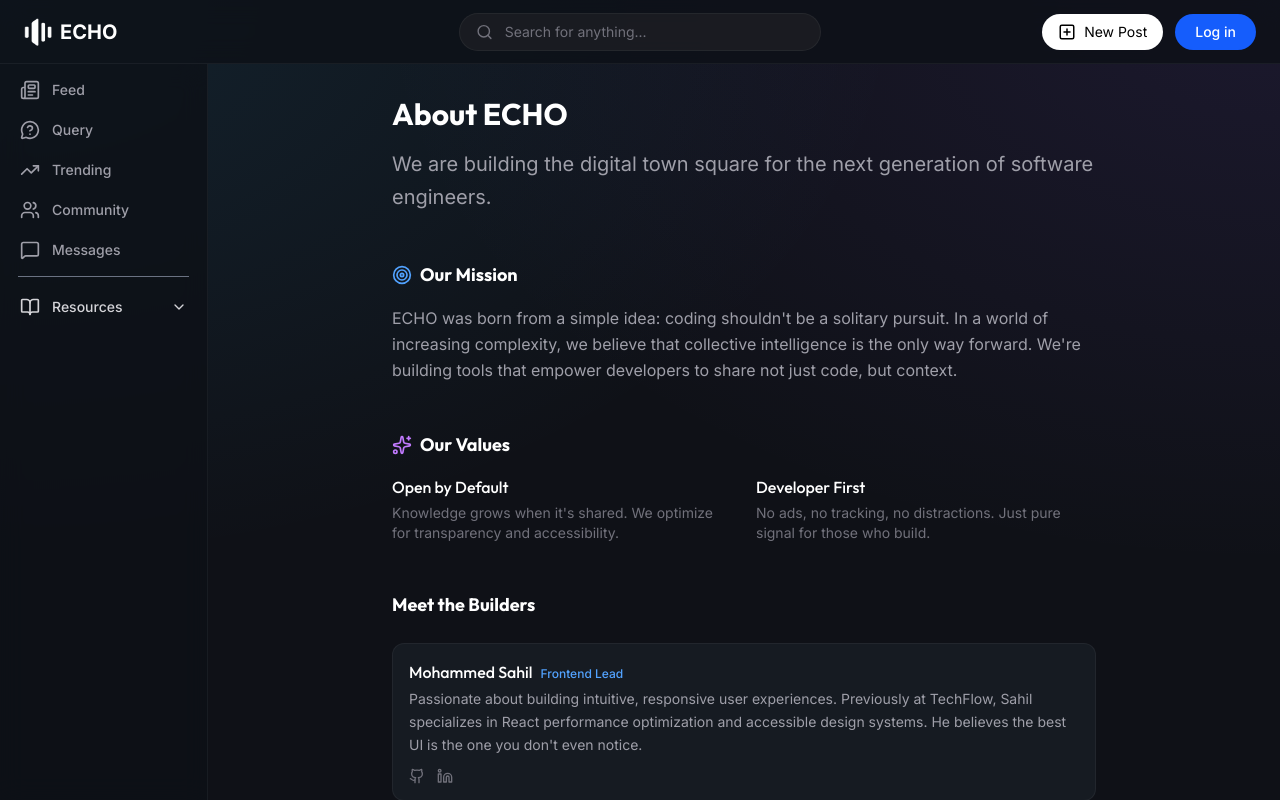
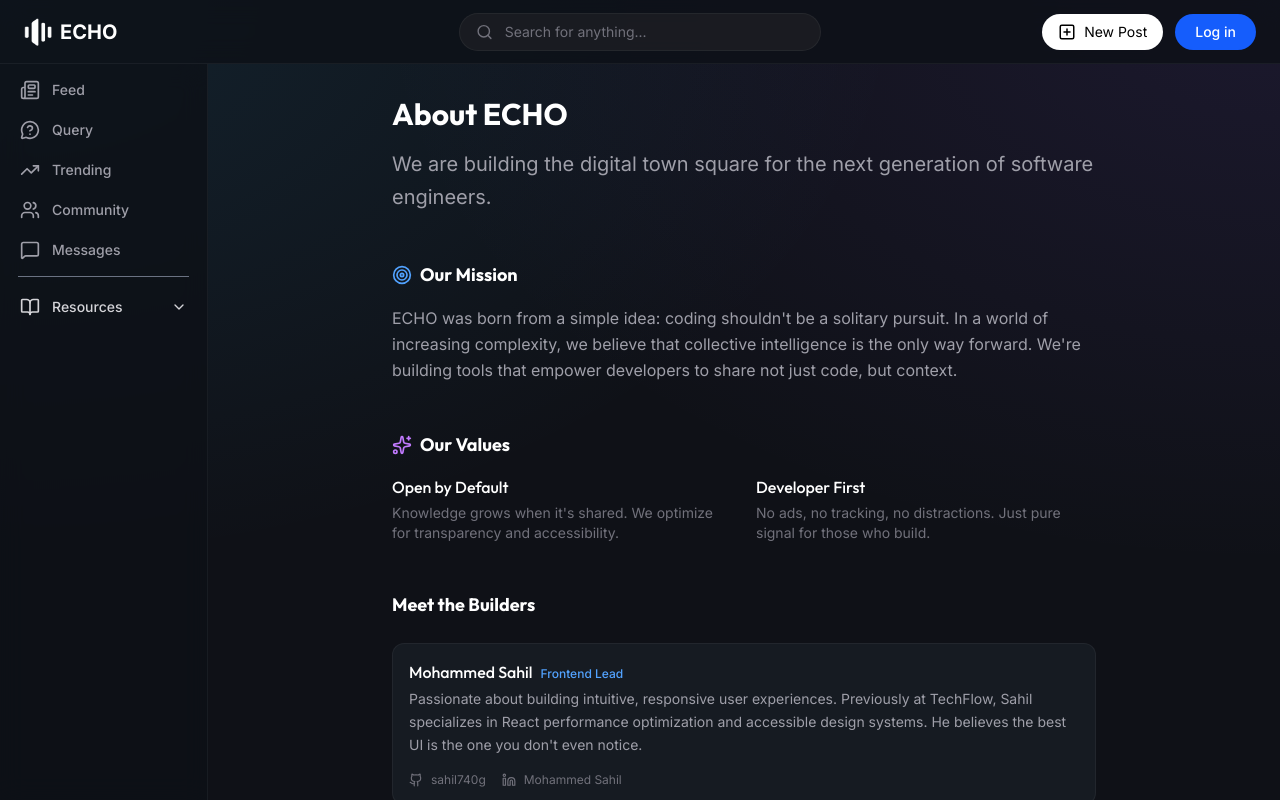
Before and after one commit to sahil740g/ECHO, a React (Vite) app: page /about in a window 1280 px wide. Built offline with nearby package versions, Linux system fonts and the light colour scheme.

Commit message:
feat: Add a new About Us page component detailing the project's mission, values, and team members.

```diff
--- a/src/pages/about.jsx
+++ b/src/pages/about.jsx
@@ -50,29 +50,37 @@ const About = () => {
                                 name: "Mohammed Sahil",
                                 role: "Frontend Lead",
                                 desc: "Passionate about building intuitive, responsive user experiences. Previously at TechFlow, Sahil specializes in React performance optimization and accessible design systems. He believes the best UI is the one you don't even notice.",
-                                github: "#",
-                                linkedin: "#"
+                                github: "https://github.com/sahil740g",
+                                githubUser: "sahil740g",
+                                linkedin: "https://www.linkedin.com/in/mohammed-sahil-49399731b",
+                                linkedinUser: "Mohammed Sahil"
                             },
                             {
                                 name: "Dishant Savadia",
                                 role: "Backend Architect",
                                 desc: "Expert in distributed systems and scalable infrastructure. Dishant spent 5 years contributing to major open-source databases before joining ECHO. He loves Rust, Go, and solving complex concurrency problems.",
-                                github: "#",
-                                linkedin: "#"
+                                github: "https://github.com/dishant11max",
+                                githubUser: "dishant11max",
+                                linkedin: "https://www.linkedin.com/in/dishant-savadia-b38b0a289/",
+                                linkedinUser: "Dishant Savadia"
                             },
                             {
                                 name: "Sk Tahsin Ali",
                                 role: "Product Designer",
                                 desc: "Crafting distinct visual identities and seamless workflows. Tahsin bridges the gap between engineering and art, ensuring that every pixel serves a purpose. He is a minimalist at heart and a typography nerd.",
                                 github: "#",
-                                linkedin: "#"
+                                githubUser: "tahsinali",
+                                linkedin: "#",
+                                linkedinUser: "Sk Tahsin Ali"
                             },
                             {
                                 name: "Swatipayal Mohanty",
                                 role: "Community Lead",
                                 desc: "Building bridges between ECHO and the global developer ecosystem. Swatipayal organizes our hackathons, manages the mentorship program, and ensures that every voice in the community is heard and valued.",
                                 github: "#",
-                                linkedin: "#"
+                                githubUser: "swatipayal",
+                                linkedin: "#",
+                                linkedinUser: "Swatipayal Mohanty"
                             }
                         ].map((dev, i) => (
                             <div key={i} className="flex items-start gap-4 p-4 bg-[#161b22] border border-white/5 rounded-xl hover:border-white/10 transition-colors">
@@ -81,13 +89,15 @@ const About = () => {
                                         <h3 className="text-white font-medium">{dev.name}</h3>
                                         <span className="text-blue-400 text-xs font-medium">{dev.role}</span>
                                     </div>
-                                    <p className="text-zinc-400 text-sm leading-relaxed mb-3">{dev.desc}</p>
-                                    <div className="flex gap-3">
-                                        <a href={dev.github} target="_blank" rel="noopener noreferrer" className="text-zinc-500 hover:text-white transition-colors">
-                                            <Github size={16} />
+                                    <p className="text-zinc-400 text-sm leading-relaxed mb-4">{dev.desc}</p>
+                                    <div className="flex flex-wrap gap-4">
+                                        <a href={dev.github} target="_blank" rel="noopener noreferrer" className="flex items-center gap-2 text-zinc-500 hover:text-white transition-colors text-xs group">
+                                            <Github size={14} className="group-hover:scale-110 transition-transform" />
+                                            <span>{dev.githubUser}</span>
                                         </a>
-                                        <a href={dev.linkedin} target="_blank" rel="noopener noreferrer" className="text-zinc-500 hover:text-blue-400 transition-colors">
-                                            <Linkedin size={16} />
+                                        <a href={dev.linkedin} target="_blank" rel="noopener noreferrer" className="flex items-center gap-2 text-zinc-500 hover:text-blue-400 transition-colors text-xs group">
+                                            <Linkedin size={14} className="group-hover:scale-110 transition-transform" />
+                                            <span>{dev.linkedinUser}</span>
                                         </a>
                                     </div>
                                 </div>
```
